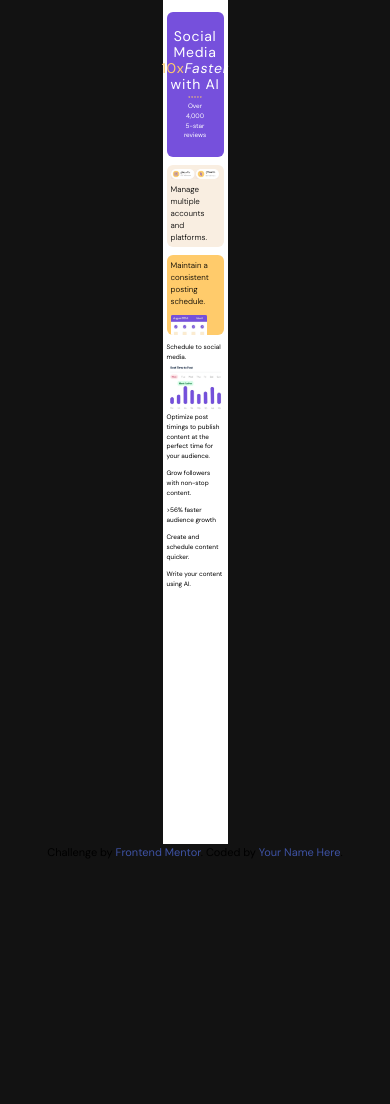
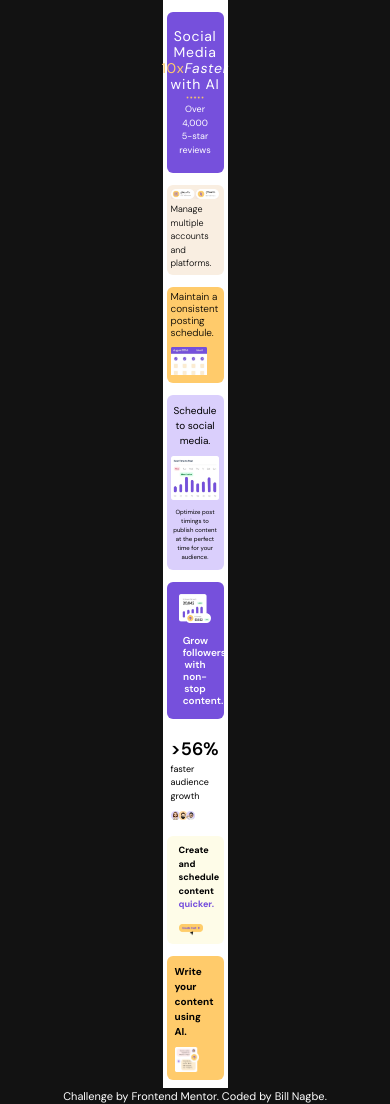
Before and after one commit to BillNagbe/bento, a website: page src/index.html in a window 390 px wide. Before the commit the page ends 861 px from the top, so only its background shows below. Drawn offline with Linux system fonts and the light colour scheme.

Commit message:
finished mobile design tailwind

```diff
--- a/src/assets/styles/input.css
+++ b/src/assets/styles/input.css
@@ -18,9 +18,7 @@
         text-align: center;
 
     }
-    .attribution a {
-        color: hsl(228, 45%, 44%);
-    }
+
 }
 
 
--- a/src/index.html
+++ b/src/index.html
@@ -7,8 +7,8 @@
   <link rel="icon" type="image/png" sizes="32x32" href="./assets/images/favicon-32x32.png">
   <title>Frontend Mentor | Bento grid</title>
 </head>
-<body class="bg-black50 grid grid-cols-1 place-content-center place-items-center text-fontSmall">
-  <main class="w-2/12 min-h-screen flex flex-col gap-2 bg-whitepure px-1 pt-3">
+<body class="bg-black50 grid grid-cols-1 place-content-center place-items-center text-small-screen">
+  <main class="w-2/12 min-h-screen flex flex-col gap-3 bg-whitepure px-1 pt-3">
     <!-- Social media container -->
      <div class="bg-purple500 text-whitepure text-center py-4 px-4 flex flex-col rounded-md row-start-1 row-end-1  items-center">
       <h1 class="text-sm tracking-wider leading-4">Social Media <span class="text-yellow500">10x</span><span class="italic">Faster</span> with AI</h1>
@@ -25,40 +25,45 @@
       </div>
      </div>
      <!--  -->
-     <div class="bg-yellow500 p-1 rounded-md h-20 overflow-hidden">
+     <div class="bg-yellow500 p-1 rounded-md h-24 overflow-hidden">
       <div class=" flex flex-col relative overflow-hidden">
-        <h3 class="text-fontsemibold font-light">Maintain a consistent posting schedule.</h3>
+        <h3 class="text-small-screen-h1 font-light leading-3">Maintain a consistent posting schedule.</h3>
         <img src="./assets/images/illustration-consistent-schedule.webp" alt="" class=" mt-2 w-9/12"/>
       </div>
      </div>
      <!--  -->
-     <div>
-      <h3>Schedule to social media.</h3>
-      <img src="./assets/images/illustration-schedule-posts.webp" alt="">
-      <p>Optimize post timings to publish content at the perfect time for your audience.</p>
+     <div class=" bg-purple100 flex flex-col justify-center items-center gap-2 px-1 py-2 text-center rounded-md">
+      <h3 class="text-small-screen-h1 w-12/12 ">Schedule to social media.</h3>
+      <img src="./assets/images/illustration-schedule-posts.webp" alt="" class="">
+      <p class="text-small-screen-p">Optimize post timings to publish content at the perfect time for your audience.</p>
      </div>
      <!--  -->
-     <div>
-      Grow followers with non-stop content.
+     <div class=" bg-purple500 flex flex-col items-center justify-around p-3 rounded-md gap-3">
+      <img src="./assets/images/illustration-grow-followers.webp" alt="">
+      <h3 class="text-white w-3/4 text-center text-small-screen-h1 font-semibold leading-3">Grow followers with non-stop content.</h3>
      </div>
      <!--  -->
-     <div>
-      >56% faster audience growth
+     <div class=" rounded-md py-1 px-1 flex flex-col gap-2">
+      <h2 class="text-lg font-semibold -mb-2">>56%</h2>
+      <p>faster audience growth</p>
+      <img src="./assets/images/illustration-audience-growth.webp" alt="" class="w-6/12">
      </div>
      <!--  -->
-     <div>
-      Create and schedule content quicker.
+     <div class="bg-yellow-50 px-3 py-2 flex flex-col gap-3 rounded-md">
+      <h3 class="font-extrabold">Create and schedule content <span class="text-purple500">quicker.</span></h3>
+      <img src="./assets/images/illustration-create-post.webp" alt="" class="w-9/12">
      </div>
      <!--  -->
-     <div>
-      Write your content using AI.
+     <div class="bg-yellow500 rounded-md flex flex-col gap-2 p-2 mb-2">
+      <h2 class="text-small-screen-h1 font-bold">Write your content using AI.</h2>
+      <img src="./assets/images/illustration-ai-content.webp" alt="" class="w-3/5">
      </div>
   </main>
 
 
-  <div class="attribution">
+  <div class="attribution text-white">
     Challenge by <a href="https://www.frontendmentor.io?ref=challenge">Frontend Mentor</a>.
-    Coded by <a href="#">Your Name Here</a>.
+    Coded by <a href="#">Bill Nagbe</a>.
   </div>
 </body>
 </html>
--- a/tailwind.config.js
+++ b/tailwind.config.js
@@ -2,20 +2,20 @@
 module.exports = {
   content: ["./src/**/*.{html,js}"],
   theme: {
-    colors: {
-      purple100: "#dacffc",
-      purple500: "#7650dc",
-      yellow100: "#f9eee1",
-      yellow500: "#ffcb6b",
-      whitepure: "#fff",
-      black50: "#121212"
-    },
     extend: {
       fontSize: {
         fontBase: "18px",
-        fontSmall: "0.4rem",
-        fontsemibold: "0.5rem",
-        h1: "18px"
+        "small-screen": "9px",
+        "small-screen-h1": "10px",
+        "small-screen-p": "6px"
+      },
+      colors: {
+        purple100: "#dacffc",
+        purple500: "#7650dc",
+        yellow100: "#f9eee1",
+        yellow500: "#ffcb6b",
+        whitepure: "#fff",
+        black50: "#121212"
       }
     },
   },
```
Also changed, not shown: src/dist/output.css.
